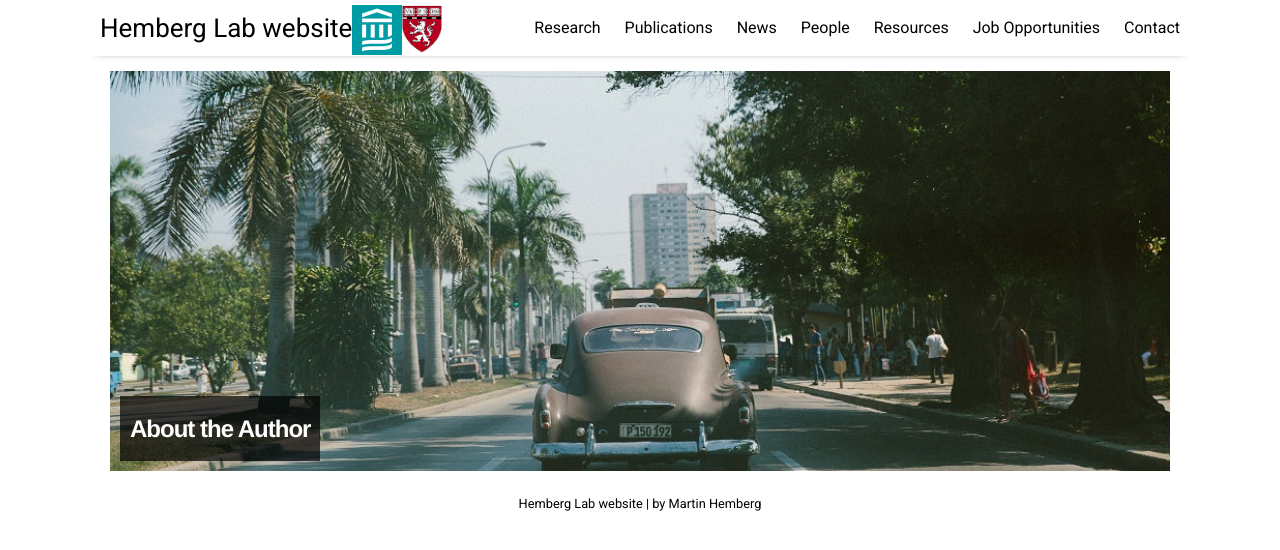
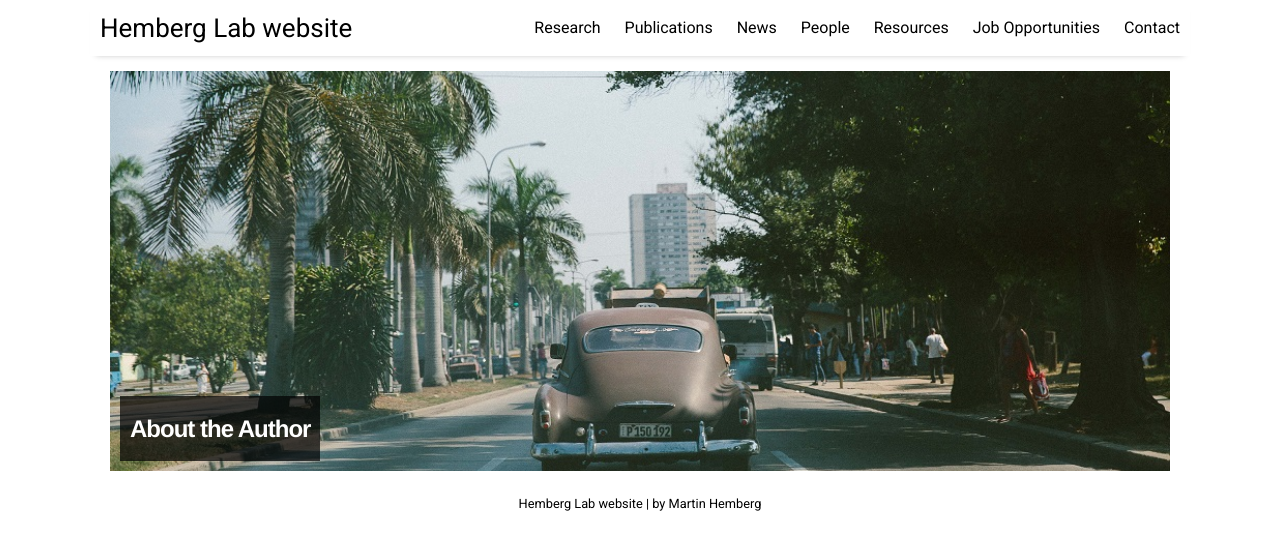
Before and after one commit to jaewon-cho/sdfasdf2dscf34fad.github.io, a Jekyll site: the page built from pages/facts.md, in a window 1280 px wide. Shown: the top 550 px of the page. Built offline with Jekyll 4.4.1, drawn with Linux system fonts in a browser that asks for light colours; nearby versions of some CDN libraries.

Commit message:
Updating layout

```diff
--- a/_includes/header.html
+++ b/_includes/header.html
@@ -2,8 +2,6 @@
   <h3 class="site-title">
     <a href="{{ site.github.url }}/">{{ site.title }}</a>
   </h3>
-<img src="assets/img/mgb.jpg" alt="MGB" hspace=100 width="50" align="left"/>
-<img src="assets/img/hms.jpg" alt="HMS" hspace=100 width="40" align="left"/>
   <nav class="menu-list">
     {% for item in site.data.settings.menu %}
       <a href="{{ site.github.url }}/{{ item.url }}" class="menu-link">{{ item.name }}</a>
--- a/_layouts/home.html
+++ b/_layouts/home.html
@@ -3,8 +3,6 @@ layout: default
 title: Home
 ---
 
-<img src="assets/img/mgb.jpg" alt="MGB" width="100"/>
-<img src="assets/img/hms.jpg" alt="HMS" width="100"/>
 <img src="assets/img/hale.png" alt="Hale building" width="600"/>
 
 Welcome to the website of the Hemberg lab which is part of the <a href="https://evergrande.hms.harvard.edu">Evergrande Center for Immunological Diseases</a> at <a href="https://hms.harvard.edu">Harvard Medical School</a> and <a href="https://brighamandwomens.org">Brigham and Women's Hospital</a>. We are a computational genomics group, interested in understanding how information is stored and accessed in the genome.
```
